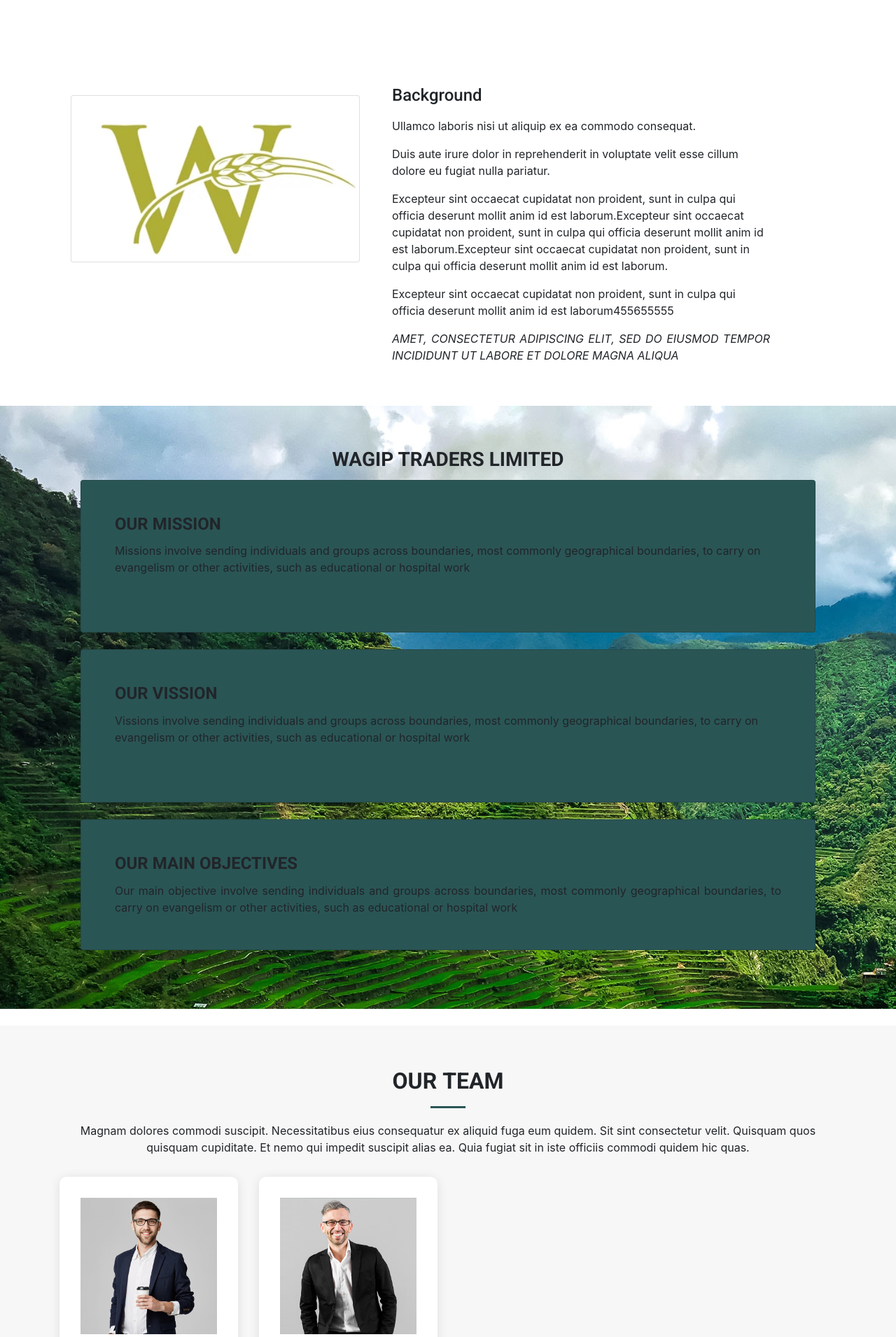
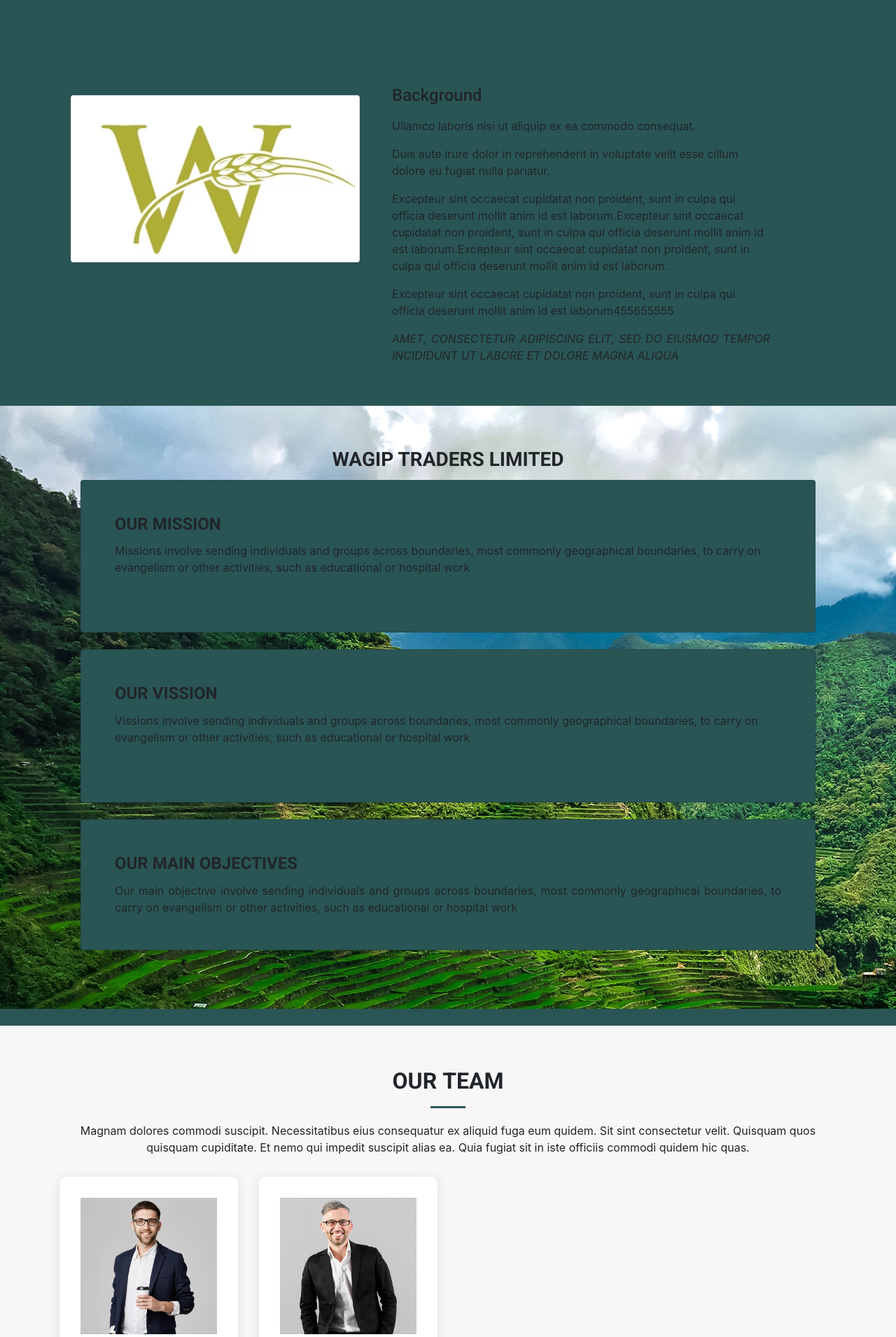
Before and after one commit to bradiepoa/wagipent, a Django app: page /about in a window 1280 px wide. Shown: the part 1020-2931 px from the top of the page at 70% size. Run offline with Django 3.2, Linux system fonts and the light colour scheme; data comes from the database, SQL or seed files in the repository; some libraries are stand-ins or nearby versions.

Commit message:
add background color

```diff
--- a/mainweb/templates/mainweb/main.html
+++ b/mainweb/templates/mainweb/main.html
@@ -33,7 +33,7 @@
   <link href="{% static 'assets/css/style.css' %}" rel="stylesheet">
 
 </head>
-<body>
+<body style="background-color: rgb(42, 85, 85);" >
 	{% include 'mainweb/navbar.html' %}
 
 
```
